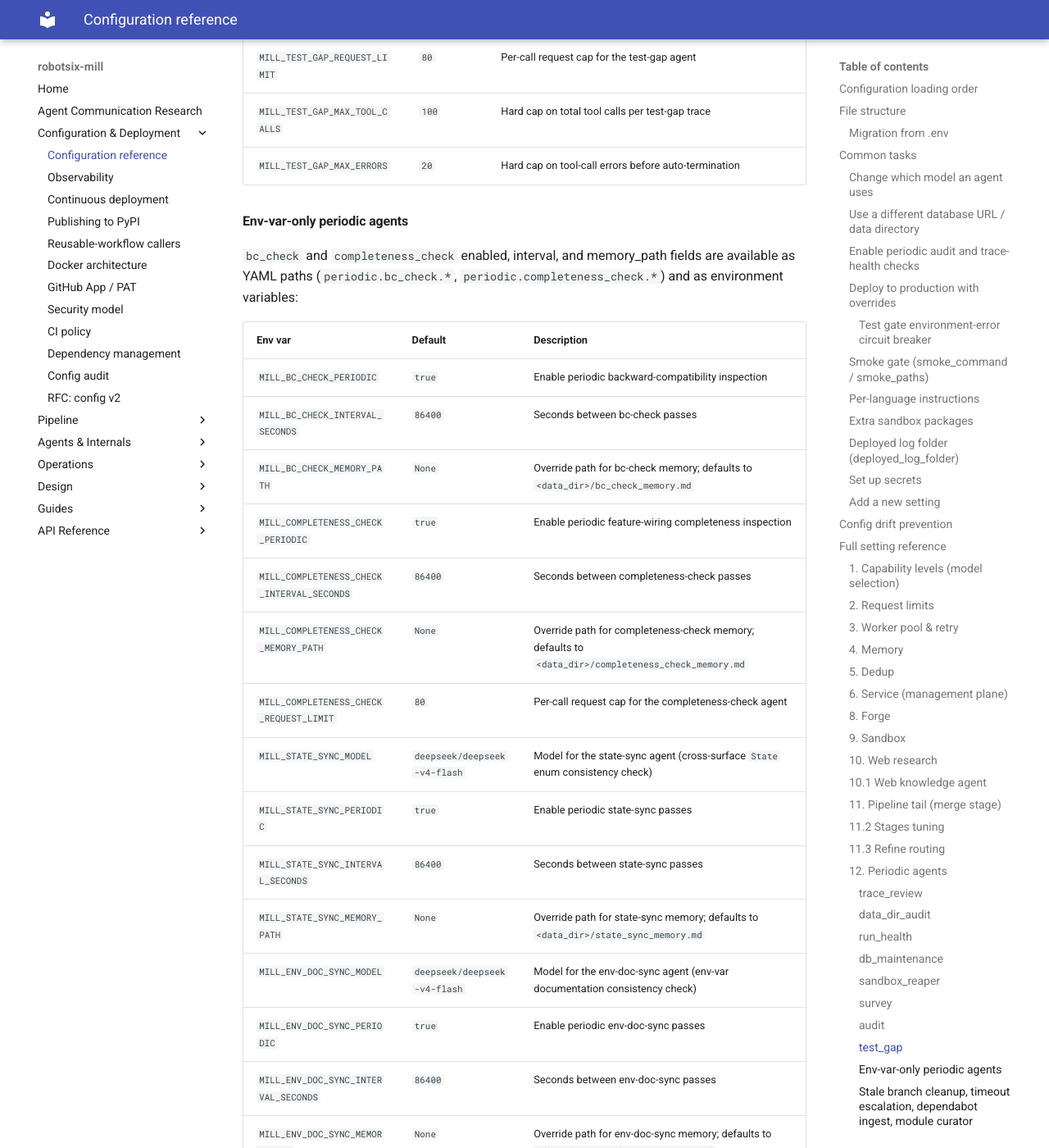
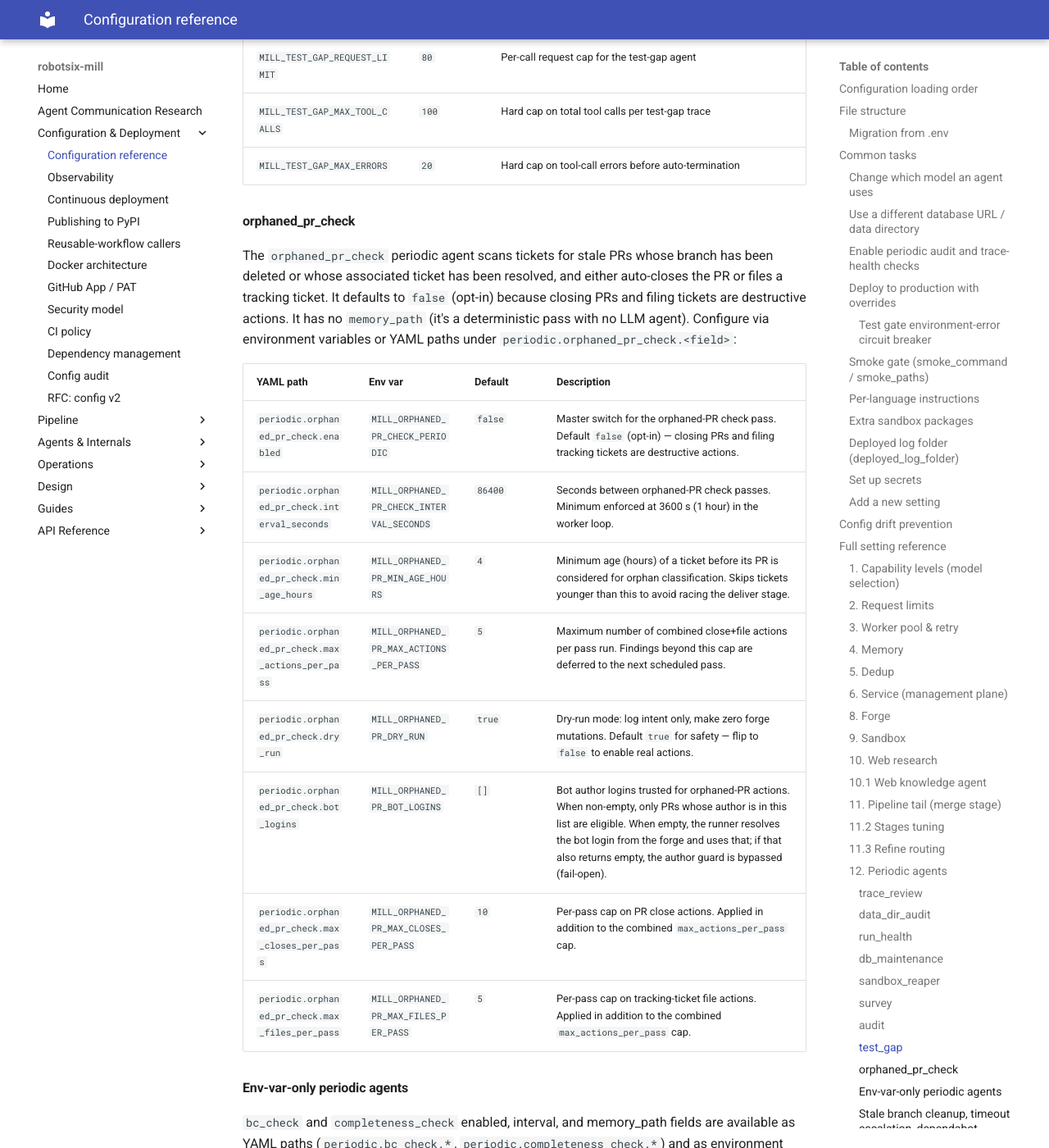
Before and after one commit to damien-robotsix/robotsix-mill, an MkDocs documentation site: the page built from docs/configuration.md, in a window 1280 px wide and 1400 px high, scrolled down 33409 px. Shown: the whole window at 82% size. Built offline with MkDocs 1.6.1 and Material for MkDocs 9.7.7, drawn with Linux system fonts in a browser that asks for light colours.

Commit message:
mill: env doc sync: missing-from-docs — orphaned_pr_check agent (8 env vars) entirely undocumented (20260629T220427Z-env-doc-sync-missing-from-docs-orphaned-42b4)

```diff
--- a/docs/configuration.md
+++ b/docs/configuration.md
@@ -629,7 +629,7 @@ Each periodic agent shares this pattern:
 
 Periodic agents: `audit`, `trace_health`, `trace_review`, `health`, `test_gap`,
 `agent_check`, `survey`, `ci_monitor`, `config_sync`, `member_sync`, `bc_check`,
-`completeness_check`, `diagnostic`, `forge_parity`, `module_curator`,
+`completeness_check`, `diagnostic`, `forge_parity`, `module_curator`, `orphaned_pr_check`,
 `copy_paste`, `timeout_escalation`, `langfuse_cleanup`, `data_dir_audit`, `dependabot_ingest`, `run_health`, `stale_branch_cleanup`,
 `state_sync`, `env_doc_sync`, `db_maintenance`, `sandbox_reaper`.
 
@@ -807,6 +807,27 @@ budget and tool-call guardrails:
 | `MILL_TEST_GAP_REQUEST_LIMIT` | `80` | Per-call request cap for the test-gap agent |
 | `MILL_TEST_GAP_MAX_TOOL_CALLS` | `100` | Hard cap on total tool calls per test-gap trace |
 | `MILL_TEST_GAP_MAX_ERRORS` | `20` | Hard cap on tool-call errors before auto-termination |
+
+#### orphaned_pr_check
+
+The `orphaned_pr_check` periodic agent scans tickets for stale PRs whose
+branch has been deleted or whose associated ticket has been resolved, and
+either auto-closes the PR or files a tracking ticket. It defaults to `false`
+(opt-in) because closing PRs and filing tickets are destructive actions.
+It has no `memory_path` (it's a deterministic pass with no LLM agent).
+Configure via environment variables or YAML paths under
+`periodic.orphaned_pr_check.<field>`:
+
+| YAML path | Env var | Default | Description |
+|-----------|---------|---------|-------------|
+| `periodic.orphaned_pr_check.enabled` | `MILL_ORPHANED_PR_CHECK_PERIODIC` | `false` | Master switch for the orphaned-PR check pass. Default `false` (opt-in) — closing PRs and filing tracking tickets are destructive actions. |
+| `periodic.orphaned_pr_check.interval_seconds` | `MILL_ORPHANED_PR_CHECK_INTERVAL_SECONDS` | `86400` | Seconds between orphaned-PR check passes. Minimum enforced at 3600 s (1 hour) in the worker loop. |
+| `periodic.orphaned_pr_check.min_age_hours` | `MILL_ORPHANED_PR_MIN_AGE_HOURS` | `4` | Minimum age (hours) of a ticket before its PR is considered for orphan classification. Skips tickets younger than this to avoid racing the deliver stage. |
+| `periodic.orphaned_pr_check.max_actions_per_pass` | `MILL_ORPHANED_PR_MAX_ACTIONS_PER_PASS` | `5` | Maximum number of combined close+file actions per pass run. Findings beyond this cap are deferred to the next scheduled pass. |
+| `periodic.orphaned_pr_check.dry_run` | `MILL_ORPHANED_PR_DRY_RUN` | `true` | Dry-run mode: log intent only, make zero forge mutations. Default `true` for safety — flip to `false` to enable real actions. |
+| `periodic.orphaned_pr_check.bot_logins` | `MILL_ORPHANED_PR_BOT_LOGINS` | `[]` | Bot author logins trusted for orphaned-PR actions. When non-empty, only PRs whose author is in this list are eligible. When empty, the runner resolves the bot login from the forge and uses that; if that also returns empty, the author guard is bypassed (fail-open). |
+| `periodic.orphaned_pr_check.max_closes_per_pass` | `MILL_ORPHANED_PR_MAX_CLOSES_PER_PASS` | `10` | Per-pass cap on PR close actions. Applied in addition to the combined `max_actions_per_pass` cap. |
+| `periodic.orphaned_pr_check.max_files_per_pass` | `MILL_ORPHANED_PR_MAX_FILES_PER_PASS` | `5` | Per-pass cap on tracking-ticket file actions. Applied in addition to the combined `max_actions_per_pass` cap. |
 
 #### Env-var-only periodic agents
 
```
Also changed, not shown: CHANGELOG.md (+2 -0 lines).
